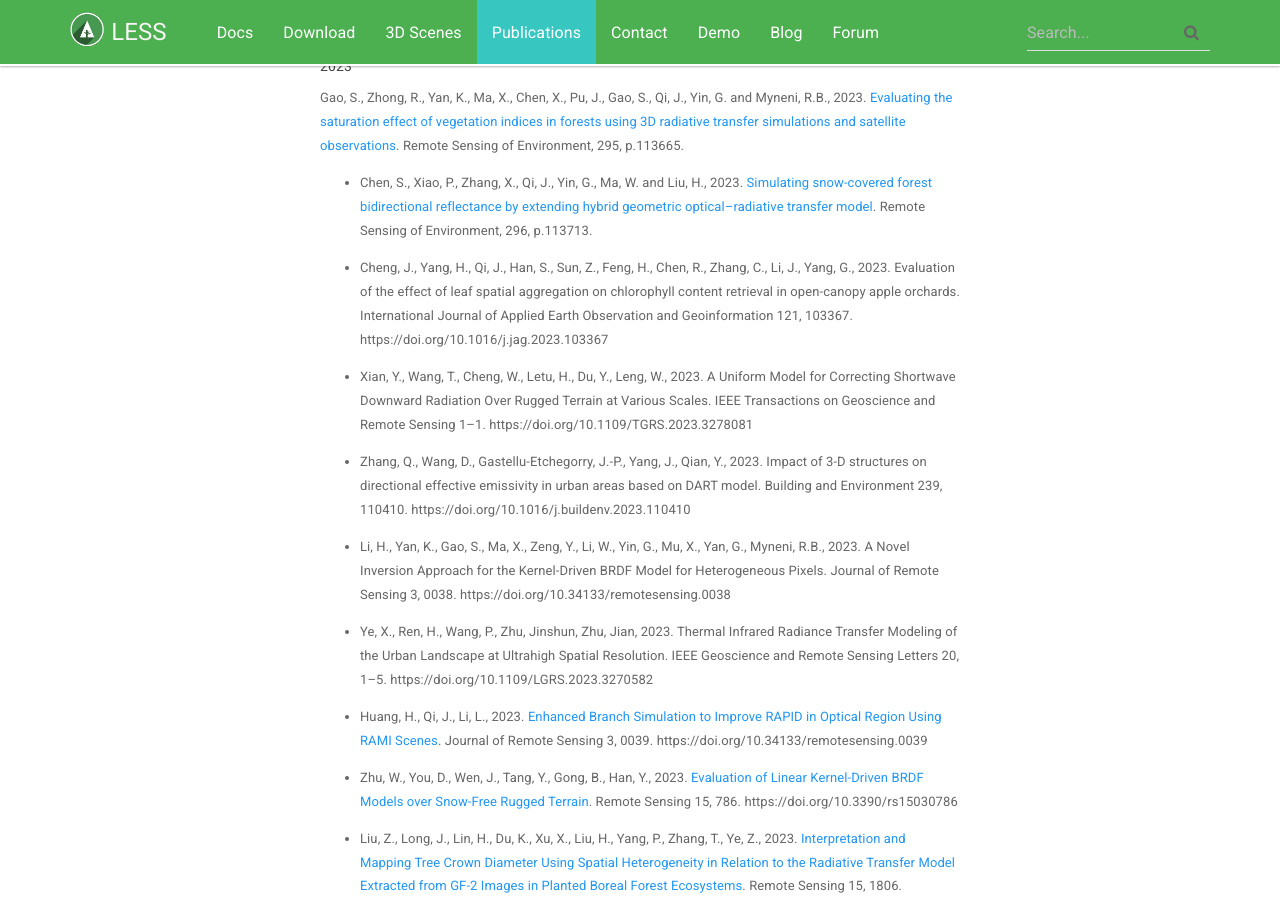
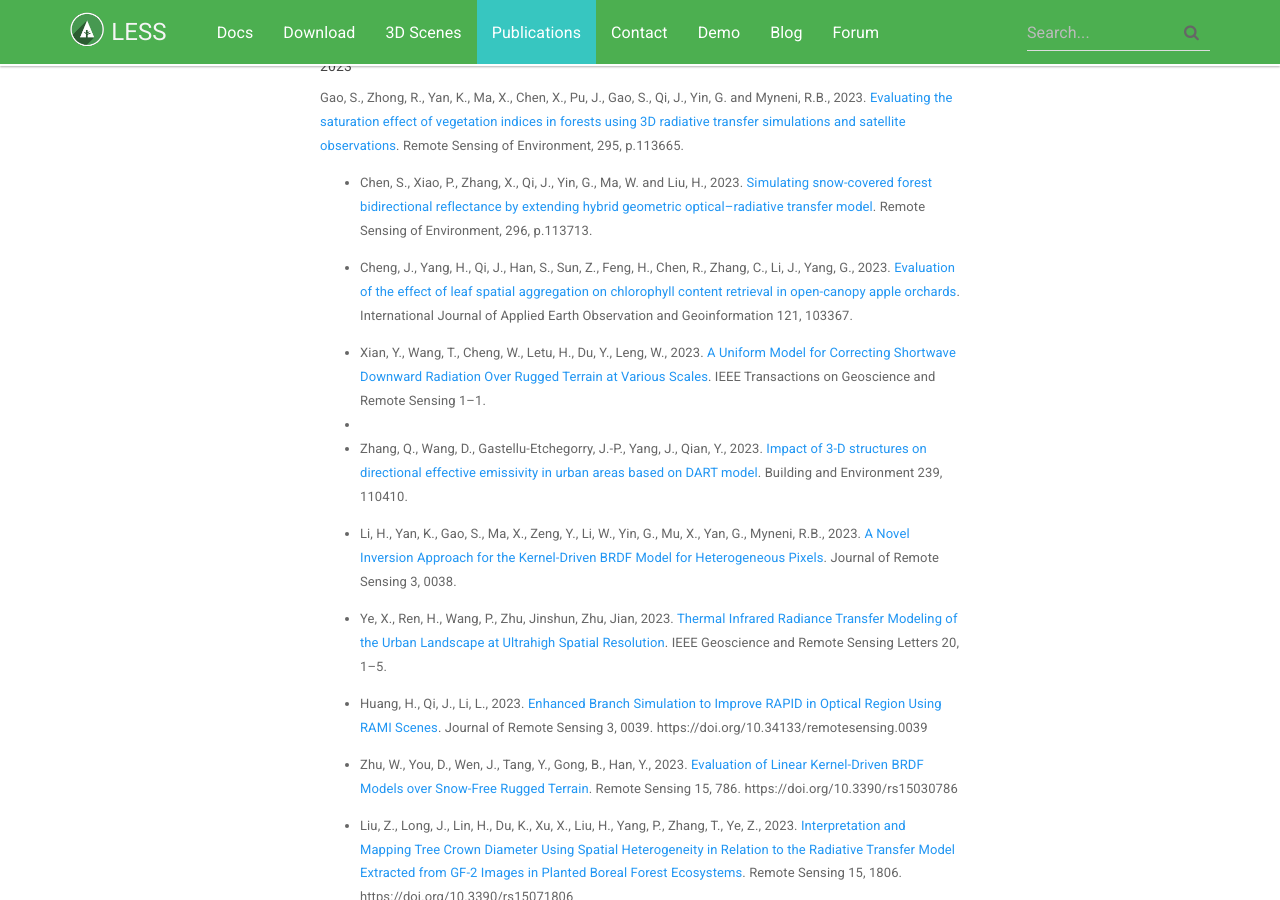
Before and after one commit to jianboqi/jianboqi.github.io, a Jekyll site: the page built from publications.md, in a window 1280 px wide and 900 px high, scrolled down 852 px. Built offline with Jekyll 4.4.1, drawn with Linux system fonts in a browser that asks for light colours; nearby versions of some CDN libraries.

Commit message:
Update publications.md

```diff
--- a/publications.md
+++ b/publications.md
@@ -29,15 +29,15 @@
 
 * Chen, S., Xiao, P., Zhang, X., Qi, J., Yin, G., Ma, W. and Liu, H., 2023. [Simulating snow-covered forest bidirectional reflectance by extending hybrid geometric optical–radiative transfer model](https://www.sciencedirect.com/science/article/abs/pii/S003442572300264X). Remote Sensing of Environment, 296, p.113713.
 
-* Cheng, J., Yang, H., Qi, J., Han, S., Sun, Z., Feng, H., Chen, R., Zhang, C., Li, J., Yang, G., 2023. Evaluation of the effect of leaf spatial aggregation on chlorophyll content retrieval in open-canopy apple orchards. International Journal of Applied Earth Observation and Geoinformation 121, 103367. https://doi.org/10.1016/j.jag.2023.103367
+* Cheng, J., Yang, H., Qi, J., Han, S., Sun, Z., Feng, H., Chen, R., Zhang, C., Li, J., Yang, G., 2023. [Evaluation of the effect of leaf spatial aggregation on chlorophyll content retrieval in open-canopy apple orchards](https://doi.org/10.1016/j.jag.2023.103367). International Journal of Applied Earth Observation and Geoinformation 121, 103367.
 
-* Xian, Y., Wang, T., Cheng, W., Letu, H., Du, Y., Leng, W., 2023. A Uniform Model for Correcting Shortwave Downward Radiation Over Rugged Terrain at Various Scales. IEEE Transactions on Geoscience and Remote Sensing 1–1. https://doi.org/10.1109/TGRS.2023.3278081
+* Xian, Y., Wang, T., Cheng, W., Letu, H., Du, Y., Leng, W., 2023. [A Uniform Model for Correcting Shortwave Downward Radiation Over Rugged Terrain at Various Scales](https://doi.org/10.1109/TGRS.2023.3278081). IEEE Transactions on Geoscience and Remote Sensing 1–1.
+*
+* Zhang, Q., Wang, D., Gastellu-Etchegorry, J.-P., Yang, J., Qian, Y., 2023. [Impact of 3-D structures on directional effective emissivity in urban areas based on DART model](https://doi.org/10.1016/j.buildenv.2023.110410). Building and Environment 239, 110410.
 
-* Zhang, Q., Wang, D., Gastellu-Etchegorry, J.-P., Yang, J., Qian, Y., 2023. Impact of 3-D structures on directional effective emissivity in urban areas based on DART model. Building and Environment 239, 110410. https://doi.org/10.1016/j.buildenv.2023.110410
+* Li, H., Yan, K., Gao, S., Ma, X., Zeng, Y., Li, W., Yin, G., Mu, X., Yan, G., Myneni, R.B., 2023. [A Novel Inversion Approach for the Kernel-Driven BRDF Model for Heterogeneous Pixels](https://doi.org/10.34133/remotesensing.0038). Journal of Remote Sensing 3, 0038.
 
-* Li, H., Yan, K., Gao, S., Ma, X., Zeng, Y., Li, W., Yin, G., Mu, X., Yan, G., Myneni, R.B., 2023. A Novel Inversion Approach for the Kernel-Driven BRDF Model for Heterogeneous Pixels. Journal of Remote Sensing 3, 0038. https://doi.org/10.34133/remotesensing.0038
-
-* Ye, X., Ren, H., Wang, P., Zhu, Jinshun, Zhu, Jian, 2023. Thermal Infrared Radiance Transfer Modeling of the Urban Landscape at Ultrahigh Spatial Resolution. IEEE Geoscience and Remote Sensing Letters 20, 1–5. https://doi.org/10.1109/LGRS.2023.3270582
+* Ye, X., Ren, H., Wang, P., Zhu, Jinshun, Zhu, Jian, 2023. [Thermal Infrared Radiance Transfer Modeling of the Urban Landscape at Ultrahigh Spatial Resolution](https://doi.org/10.1109/LGRS.2023.3270582). IEEE Geoscience and Remote Sensing Letters 20, 1–5.
 
 * Huang, H., Qi, J., Li, L., 2023. [Enhanced Branch Simulation to Improve RAPID in Optical Region Using RAMI Scenes](https://spj.science.org/doi/full/10.34133/remotesensing.0039). Journal of Remote Sensing 3, 0039. https://doi.org/10.34133/remotesensing.0039
 
```
